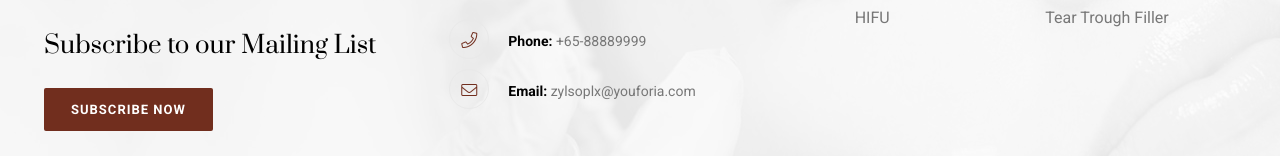
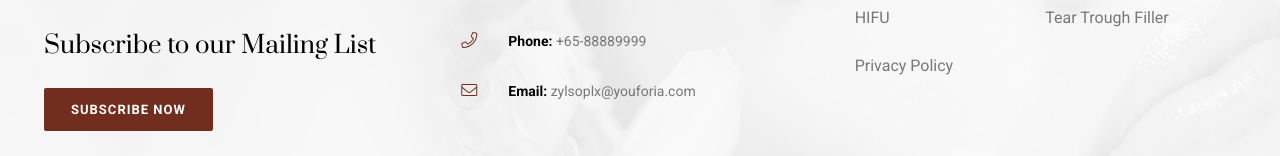
Before and after one commit to ziyizoezhu/CS2024, a plain HTML site: page facelift.html in a window 1280 px wide. Shown: the part 3663-3819 px from the top of the page. Drawn offline with Linux system fonts and the light colour scheme.

Commit message:
Add files via upload

```diff
--- a/facelift.html
+++ b/facelift.html
@@ -760,6 +760,7 @@
                                 <li><a href="radiofrequency.html">Radiofrequency</a></li>
                                 <li><a href="hifu.html">HIFU</a></li>
                                 <li><a href="tear.html">Tear Trough Filler</a></li>
+                                <li><a href="pdpa.html">Privacy Policy</a></li>
                             </ul>
                         </div>
                     </div>
```
Also changed, not shown: about.html (+1 -0 lines), botox.html (+1 -0 lines), contact.html (+1 -0 lines), doctor-details.html (+1 -0 lines), faq.html (+1 -0 lines), fillers.html (+1 -0 lines), hifu.html (+1 -0 lines), index.html (+1 -0 lines), pdpa.html (+1 -0 lines), portfolio.html (+1 -0 lines), promotion.html (+1 -0 lines), radiofrequency.html (+1 -0 lines), tear.html (+1 -0 lines).
